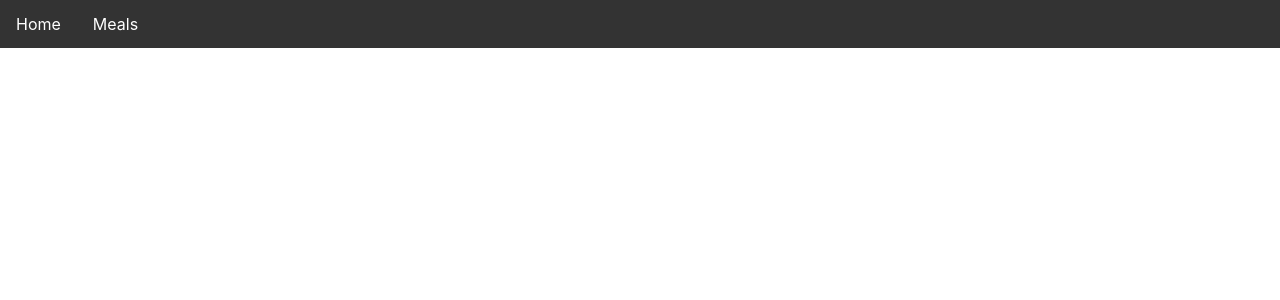
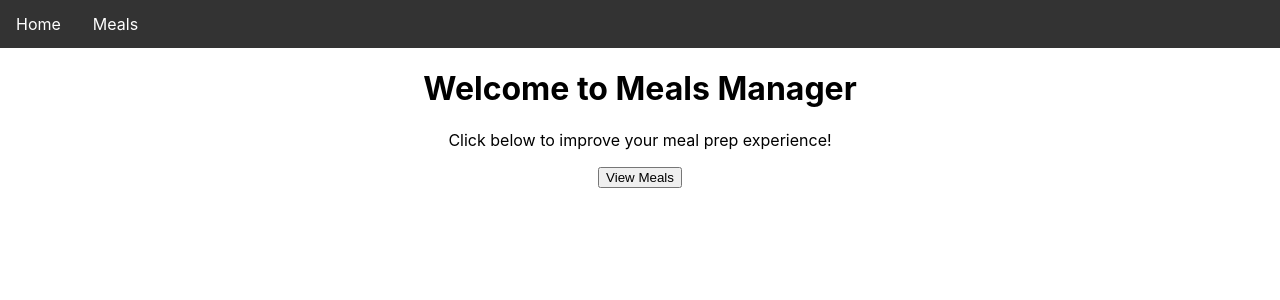
Before and after one commit to DevLuDaley/react_fe_mm, a React (Create React App) app: page / in a window 1280 px wide. Shown: the top 300 px of the page. Built offline with nearby package versions, Linux system fonts and the light colour scheme; no server answers.

Commit message:
update MealsContainer router paths
change <homePage/> route from '/home' to '/'

```diff
--- a/src/containers/MealsContainer.js
+++ b/src/containers/MealsContainer.js
@@ -33,7 +33,7 @@ class MealsContainer extends Component {
             {/* <MealsPage/> */}
              {console.log('THIS.PROPS',this.props)}
             <Switch>
-            <Route path='/home' component={HomePage}/>
+            <Route exact path='/' component={HomePage}/>
 
             <Route exact path='/meals' render={(routerProps) => <MealsPage {...routerProps} meals={this.props.meals}/>}/>
 
@@ -42,7 +42,7 @@ class MealsContainer extends Component {
             <Route exact path='/meals/:id' render={(routerProps) => <Meal {...routerProps} meals={this.props.meals}
             // meal={this.props.meals.find((meal) => { return meal.id == this.props.match.params.id})}
             // meal={this.props.meals[this.props.match.params.id]-1}
-            meal={ this.props.meals ? this.props.meals[2] : null}
+            // meal={ this.props.meals ? this.props.meals[2] : null}
             // meal={this.props.meals[`:id`]-1}
              />}/>
 
```
